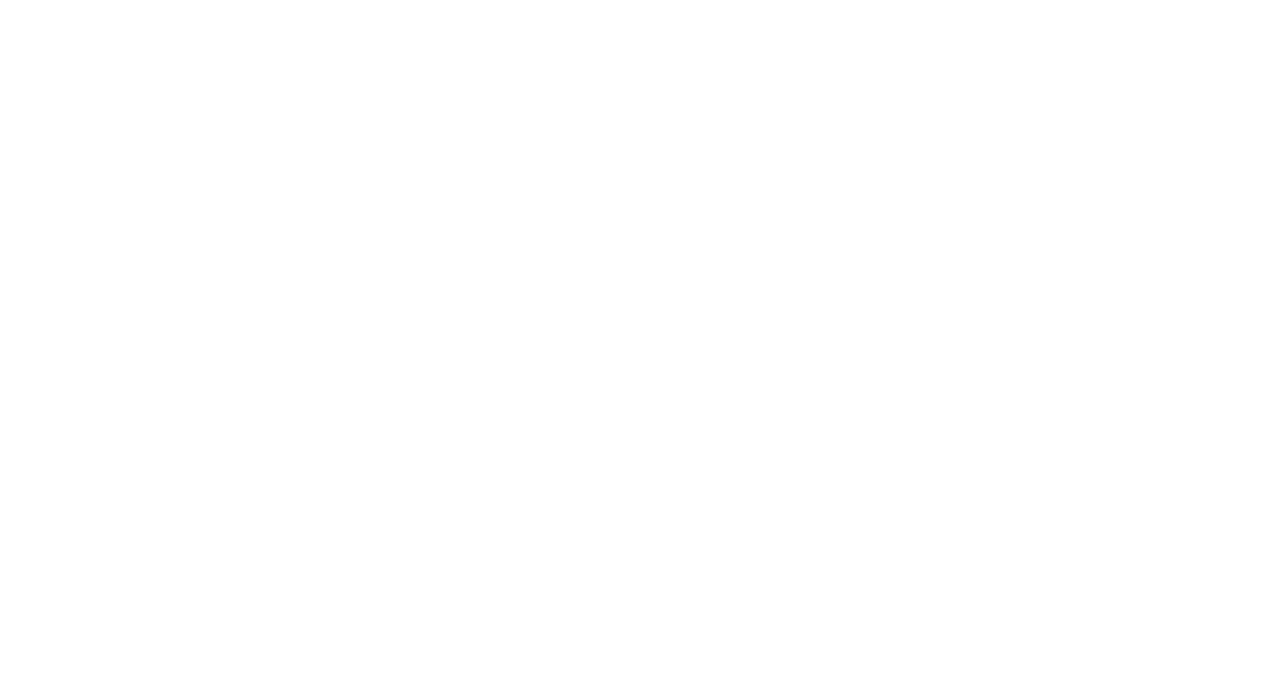
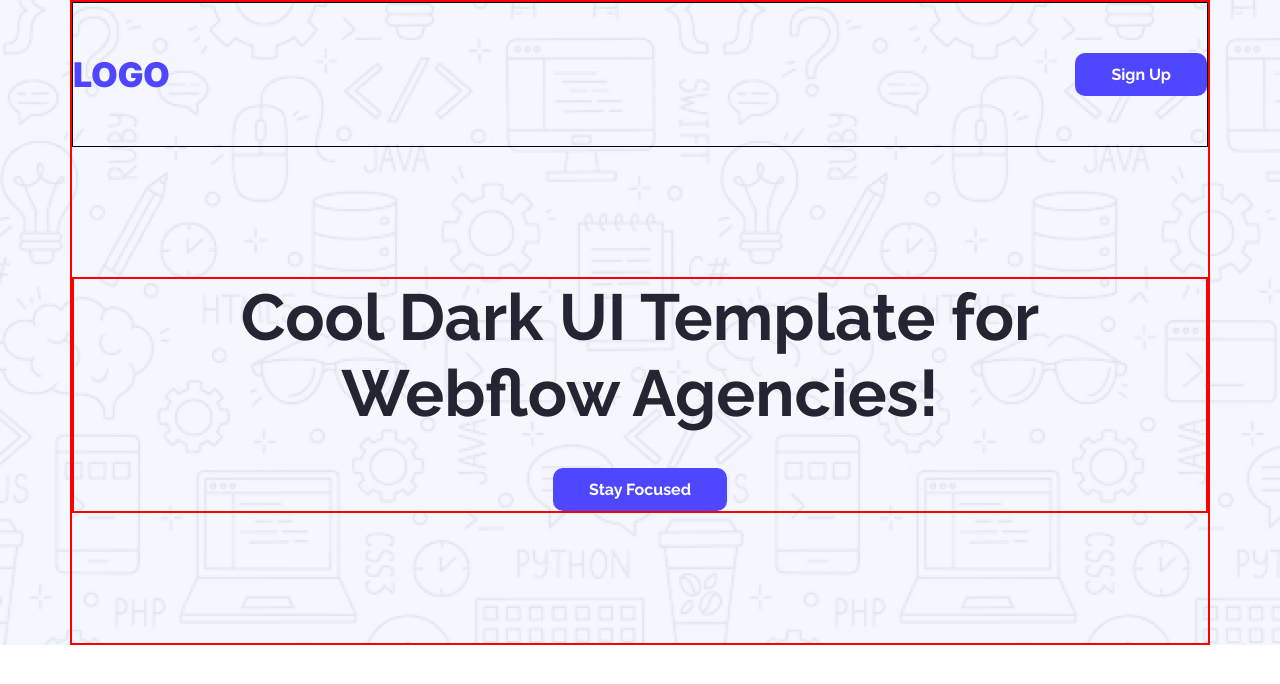
Before and after one commit to samiul-ahm/landing-launchpad-a1, a plain HTML site: page index.html in a window 1280 px wide. Drawn offline with Linux system fonts and the light colour scheme.

Commit message:
Hero section added

```diff
--- a/css/main.css
+++ b/css/main.css
@@ -1,5 +1,5 @@
-@import url('https://fonts.googleapis.com/css2?family=Inter:ital,opsz,wght@0,14..32,100..900;1,14..32,100..900&display=swap');
-@import url('https://fonts.googleapis.com/css2?family=Raleway:ital,wght@0,100..900;1,100..900&display=swap');
+@import url("https://fonts.googleapis.com/css2?family=Inter:ital,opsz,wght@0,14..32,100..900;1,14..32,100..900&display=swap");
+@import url("https://fonts.googleapis.com/css2?family=Raleway:ital,wght@0,100..900;1,100..900&display=swap");
 
 * {
   margin: 0;
@@ -9,13 +9,75 @@
 
 :root {
   --blue: #4e47ff;
-  --dark1:#252432;
-  --dark2:#25243280;
-  --dark3:#00000080;
-  --footcolor:#8987A1;
+  --dark1: #252432;
+  --dark2: #25243280;
+  --dark3: #00000080;
+  --footcolor: #8987a1;
   --Raleway: "Raleway", sans-serif;
 }
 
 body {
-    font-family: "Inter", sans-serif;
+  font-family: "Inter", sans-serif;
 }
+
+/* Common Styles */
+
+.wrapper {
+  max-width: 1140px;
+  margin: 0 auto;
+}
+
+.btn-primary {
+  background-color: var(--blue);
+  color: white;
+  padding: 12px 36px;
+  font-size: 16px;
+  font-weight: 700;
+  font-family: var(--Raleway);
+  border-radius: 10px;
+  border: none;
+}
+
+section {
+  margin-top: 130px;
+  margin-bottom: 130px;
+  border: 2px solid red;
+}
+
+/* Header */
+nav {
+  display: flex;
+  justify-content: space-between;
+  align-items: center;
+  padding: 50px 0;
+  border: 1px solid black;
+}
+
+a {
+  text-decoration: none;
+  color: white;
+}
+
+.nav-title {
+  color: var(--blue);
+  font-size: 34px;
+  font-weight: 900;
+}
+
+.hero {
+  text-align: center;
+}
+
+.hero-title {
+  color: var(--dark1);
+  font-size: 65px;
+  font-weight: 700;
+  font-family: var(--Raleway);
+  max-width: 905px;
+  margin: 0 auto;
+  margin-bottom: 37px;
+}
+
+header {
+  background-image: url("/Assets/Hero-bg.png");
+}
--- a/index.html
+++ b/index.html
@@ -1,13 +1,25 @@
 <!DOCTYPE html>
 <html lang="en">
-<head>
-  <meta charset="UTF-8">
-  <meta name="viewport" content="width=device-width, initial-scale=1.0">
-  <title>LOGO</title>
-  <link rel="stylesheet" href="css/main.css">
-</head>
-<body>
-  <header></header>
-
-</body>
+  <head>
+    <meta charset="UTF-8" />
+    <meta name="viewport" content="width=device-width, initial-scale=1.0" />
+    <title>LOGO</title>
+    <link rel="stylesheet" href="css/main.css" />
+  </head>
+  <body>
+    <header>
+      <section class="wrapper">
+        <nav>
+          <h3 class="nav-title">LOGO</h3>
+          <button class="btn-primary"><a href="">Sign Up</a></button>
+        </nav>
+        <section class="hero">
+          <h1 class="hero-title">
+            Cool Dark UI Template for Webflow Agencies!
+          </h1>
+          <button class="btn-primary">Stay Focused</button>
+        </section>
+      </section>
+    </header>
+  </body>
 </html>
```
